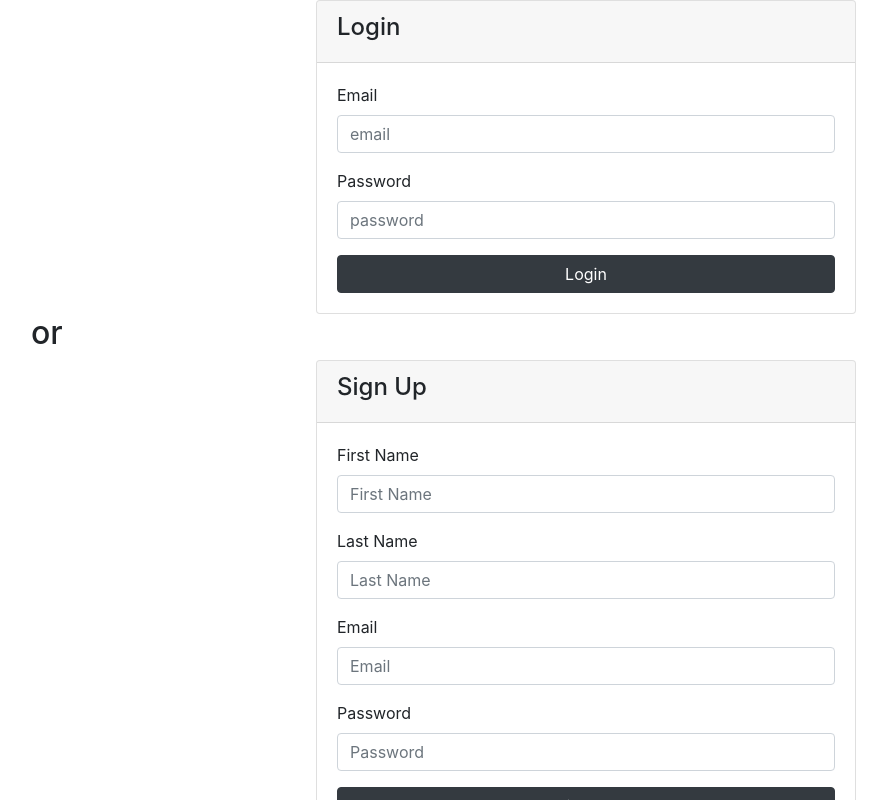
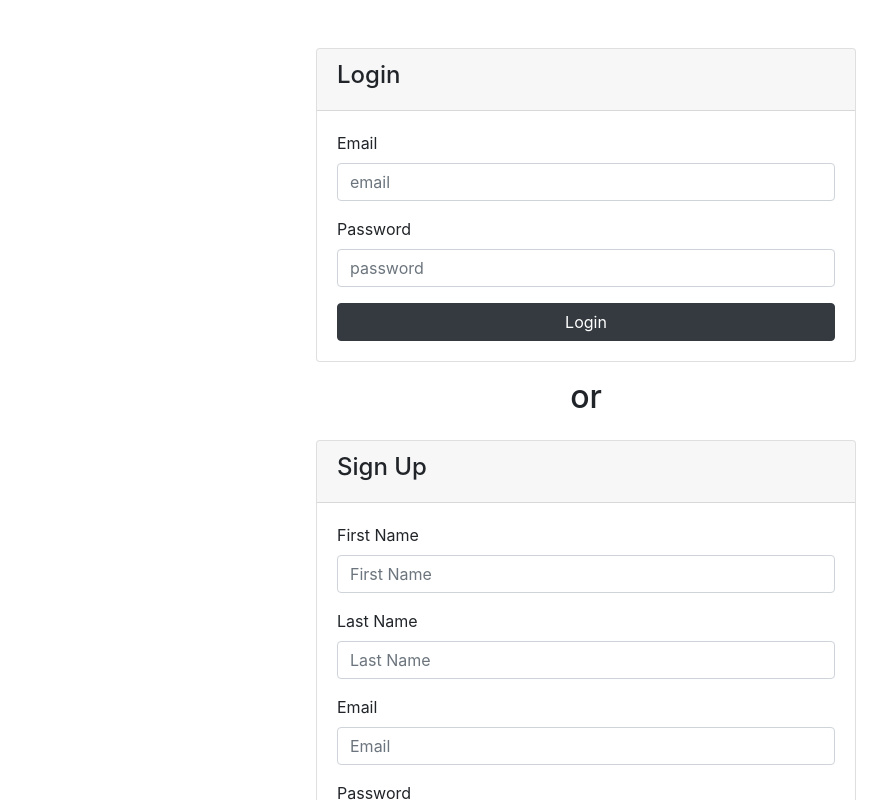
Before and after one commit to grangerl330/Tennis-Journal, a React (Create React App) app in the folder client/: page /tutorial in a window 1280 px wide. Shown: the top 800 px of the page, without its empty margins (54-941 px from the left). Built offline with nearby package versions, Linux system fonts and the light colour scheme; no server answers.

Commit message:
added node-sass and custom scss file

```diff
--- a/client/package.json
+++ b/client/package.json
@@ -6,6 +6,7 @@
     "bootstrap": "^4.3.1",
     "jquery": "^3.4.1",
     "moment": "^2.24.0",
+    "node-sass": "^4.13.0",
     "popper.js": "^1.16.0",
     "react": "^16.9.0",
     "react-dom": "^16.9.0",
--- a/client/src/containers/LoginPage.js
+++ b/client/src/containers/LoginPage.js
@@ -10,9 +10,13 @@ import { connect } from 'react-redux'
 const LoginPage = (props) => {
   return (
     <div className="section" id="loginpage">
-      <div className="container">
+      <div className="container my-5">
         <Login loginFormData={props.loginFormData} updateLoginForm={props.updateLoginForm} login={props.login} welcome={props.welcome}/>
-        <h2>or</h2>
+        <div className="row my-3" id="login">
+          <div className="col-md-6 mx-auto text-center">
+            <h2>or</h2>
+          </div>
+        </div>
         <Signup signupFormData={props.signupFormData} updateSignupForm={props.updateSignupForm} signup={props.signup} welcome={props.welcome}/>
       </div>
     </div>
--- /dev/null
+++ b/client/src/custom.scss
@@ -0,0 +1,4 @@
+// Override default variables before the import
+
+// Import Bootstrap and its default variables
+@import '~bootstrap/scss/bootstrap.scss';
--- a/client/src/index.js
+++ b/client/src/index.js
@@ -1,6 +1,6 @@
 import React from 'react';
 import ReactDOM from 'react-dom';
-import 'bootstrap/dist/css/bootstrap.css';
+import './custom.scss';
 import './stylesheets/index.css';
 import App from './App';
 import { Provider } from 'react-redux'
```
Also changed, not shown: 1 other file (tests, documents, lock files or other folders).
